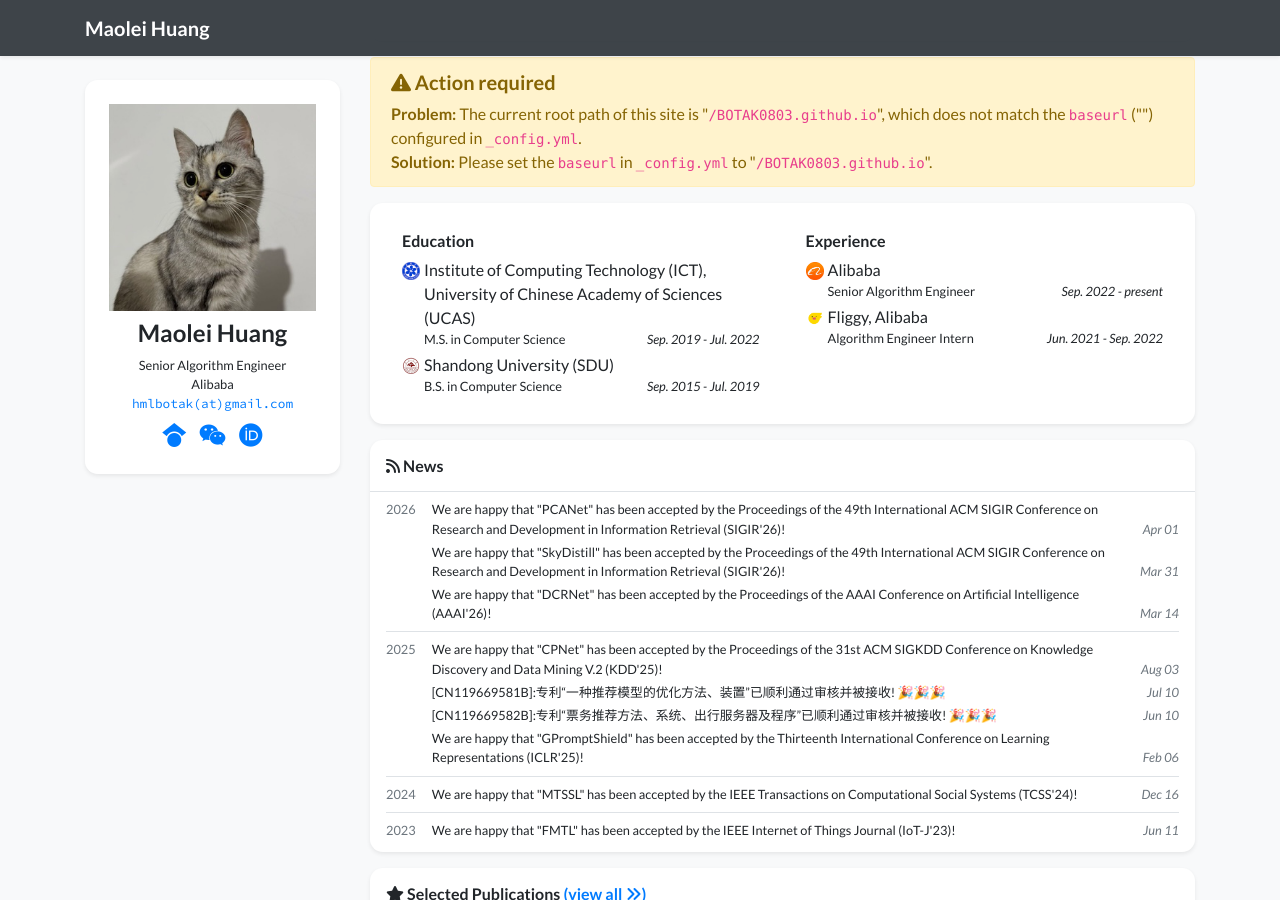
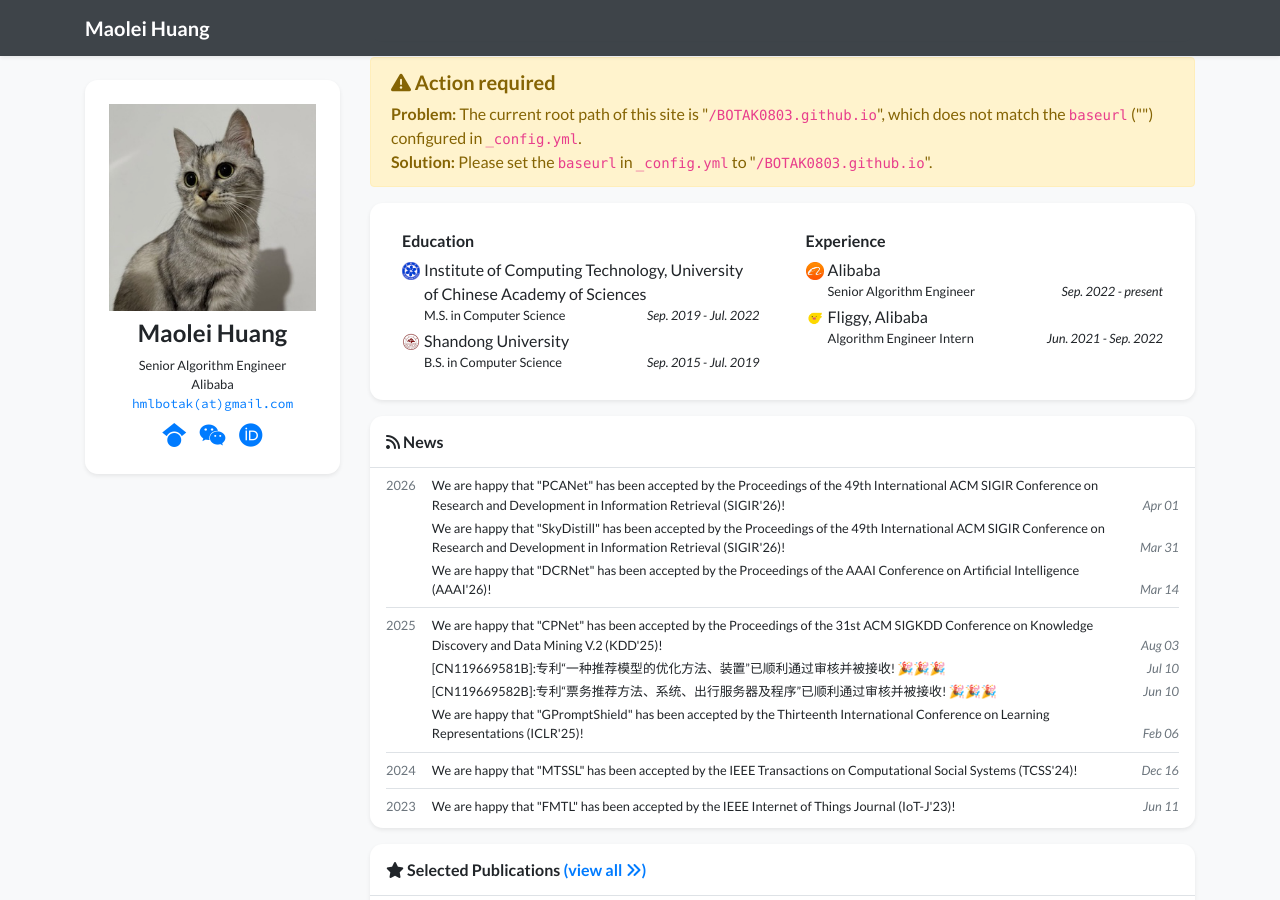
Before and after one commit to BOTAK0803/BOTAK0803.github.io, a Jekyll site: the page built from index.html, in a window 1280 px wide and 900 px high, scrolled down 385 px. Built offline with Jekyll 4.4.1, drawn with Linux system fonts in a browser that asks for light colours; nearby versions of some CDN libraries; a style sheet for code colours, icons or effects is not loaded.

Commit message:
fix bugs

```diff
--- a/_data/profile.yml
+++ b/_data/profile.yml
@@ -31,11 +31,11 @@
 #   Photo by Manja Vitolic on Unsplash (this caption is optional, comment it out to disable).
 
 education:
-- name: Institute of Computing Technology (ICT), University of Chinese Academy of Sciences (UCAS)
+- name: Institute of Computing Technology, University of Chinese Academy of Sciences
   logo: /assets/images/badges/ucas.png
   position: M.S. in Computer Science
   date: Sep. 2019 - Jul. 2022
-- name: Shandong University (SDU)
+- name: Shandong University
   logo: /assets/images/badges/sdu.png
   position: B.S. in Computer Science
   date: Sep. 2015 - Jul. 2019
```
